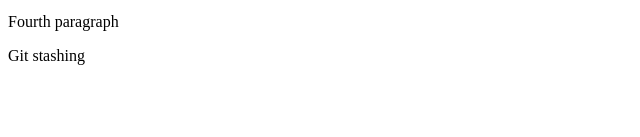
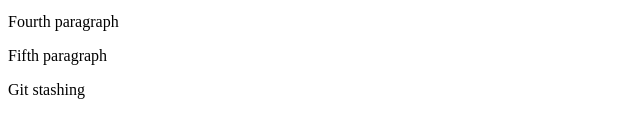
Before and after one commit to leonardodeborba/learning-git-and-github, a plain HTML site: page index.html in a window 1280 px wide. Shown: the part 203-340 px from the top of the page, without its empty margins (0-640 px from the left). Drawn offline with Linux system fonts and the light colour scheme.

Commit message:
Added fifth paragraph

```diff
--- a/index.html
+++ b/index.html
@@ -12,6 +12,7 @@
     <p>This is the third paragraph</p>
     <p>Merge conflict in main</p>
     <p>Fourth paragraph</p>
+    <p>Fifth paragraph</p>
     <p>Git stashing</p>
 </body>
 </html>
```
